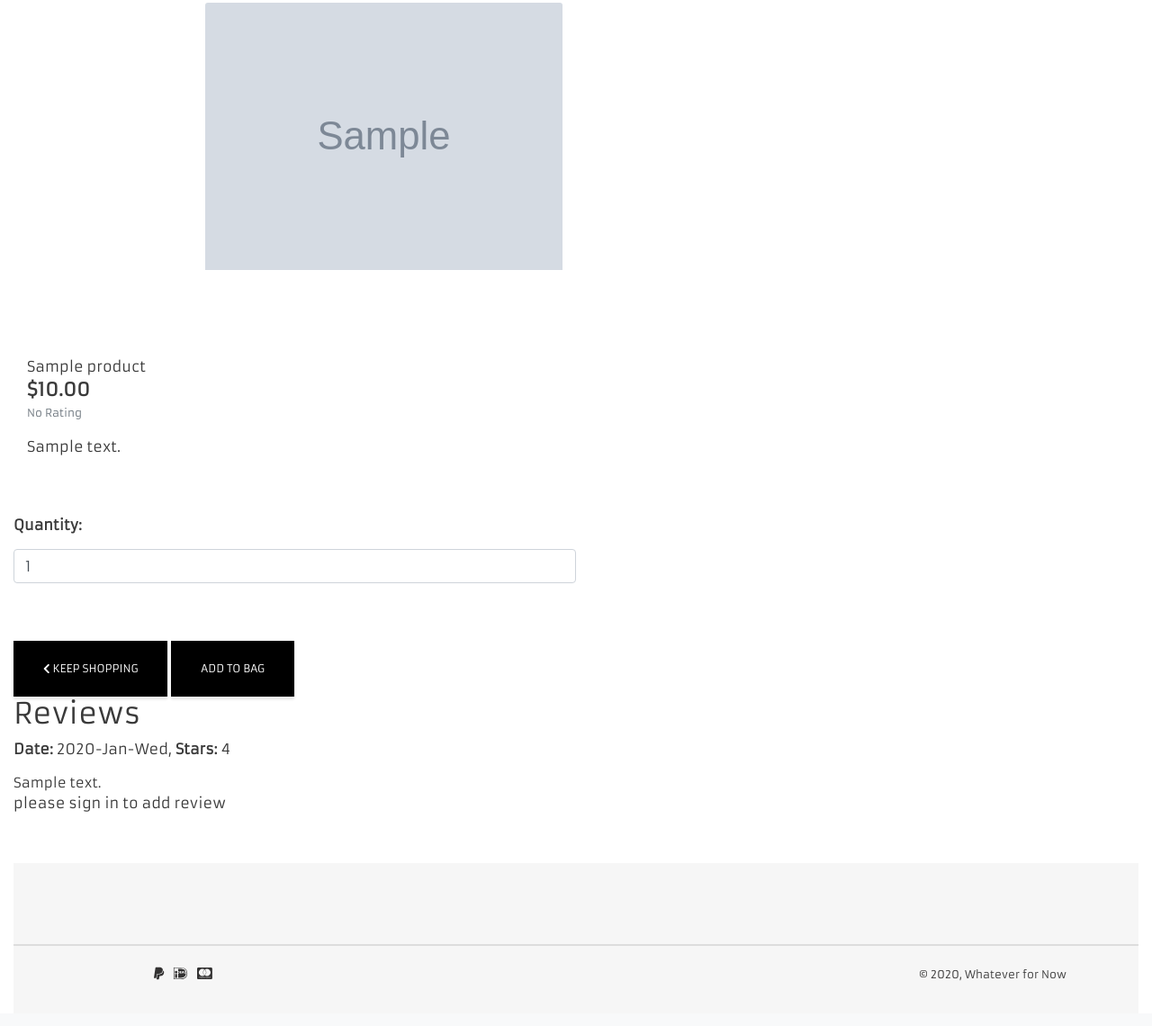
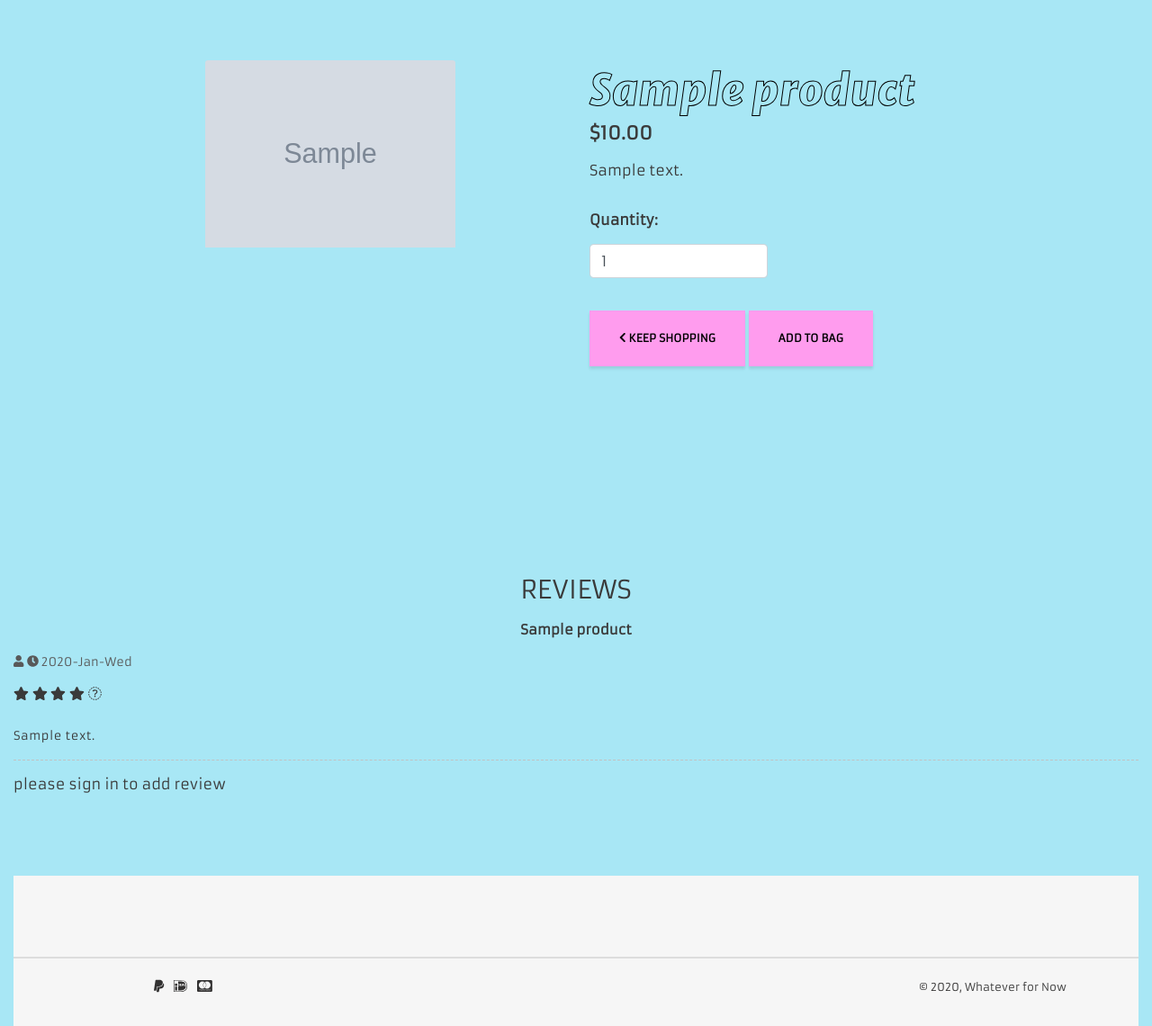
Before and after one commit to Code-Institute-Submissions/Marshmello88-fullstack_project, a Django app: page /products/1 in a window 1280 px wide. Shown: the part 145-1285 px from the top of the page at 90% size. Before the commit the page ends 1235 px from the top, so only its background shows below. Run offline with Django 3.2, Linux system fonts and the light colour scheme; tables that the repository leaves empty hold one stand-in row (values such as "Sample post"); grey boxes marked "Sample" are stand-in pictures; some libraries are stand-ins or nearby versions; some web fonts are replaced.

Commit message:
added stars to rating

```diff
--- a/catalog/models.py
+++ b/catalog/models.py
@@ -93,10 +93,7 @@ class ProductReview(models.Model):
     user = models.ForeignKey(User,blank=True, null=True ,related_name='reviews', on_delete=models.CASCADE)
     subject = models.TextField(blank=True, null=True)
     content = models.TextField(blank=True, null=True)
-    stars = models.IntegerField(default=1)
+    stars = models.IntegerField()
 
     created_at = models.DateTimeField(auto_now_add=True)
     updated_at = models.DateTimeField(auto_now=True)
-
-    def __str__(self):
-        return self.subject
--- a/catalog/templates/product_detail.html
+++ b/catalog/templates/product_detail.html
@@ -2,40 +2,32 @@
 {% load static %}
 {% block page_header %}
 <div class="container header-container">
-<div class="row">
+<!--<div class="row">
    <div class="col"></div>
-</div>
+   </div>-->
 {% endblock %}
 {% block content %}
 <div class="overlay"></div>
-<div class="container-fluid">
+<div class="container-fluid bgcolorpd">
    <div class="row">
+      <!-- IMAGE -->
       <div class="col-12 col-md-6 col-lg-4 offset-lg-2">
-      <div class="image-container my-5">
+         <div class="imagecontainer my-5">
             {% if product.image %}
             <a href="{{ product.image.url }}" target="_blank">
-         <img class="card-img-top img-fluid" src="{{ product.image.url }}" alt="{{ product.name }}">
-         </a>
+            <img class="card-img-top img-fluid" src="{{ product.image.url }}" alt="{{ product.name }}"> </a>
             {% else %}
-         <a href="">
-         <img class="card-img-top img-fluid" src="{{ MEDIA_URL }}noimage.png" alt="{{ product.name }}">
-         </a>
+            <a href=""><img class="card-img-top img-fluid" src="{{ MEDIA_URL }}noimage.png" alt="{{ product.name }}"></a>
             {% endif %}
          </div>
       </div>
-</div>
+      <!-- DESCRIPTION etc-->
       <div class="col-12 col-md-6 col-lg-4">
          <div class="product-details-container mb-5 mt-md-5">
-      <p class="mb-0">{{ product.name }}</p>
+            <p class="mb-0 productname">{{ product.name }}</p>
             <p class="lead mb-0 text-left font-weight-bold">${{ product.price }}</p>
-      {% if product.rating %}
-      <small class="text-muted"><i class="fas fa-star mr-1"></i>{{ product.rating }} / 5</small>
-      {% else %}
-      <small class="text-muted">No Rating</small>
-      {% endif %}
             <p class="mt-3">{{ product.description }}</p>
-   </div>
-</div>
+            <!--ADD TO CART FORM-->
             <form class="form" action="{% url 'add_to_cart' product.id %}" method="POST">
                {% csrf_token %}
                <div class="form-row">
@@ -48,27 +40,41 @@
                      </div>
                   </div>
                   <div class="col-12">
-         <a href="{% url 'products' %}" class="btn btn-outline-black rounded-0 mt-5">
-         <span class="icon">
-         <i class="fas fa-chevron-left"></i>
-         </span>
-         <span class="text-uppercase">Keep Shopping</span>
-         </a>
-         <input type="submit" class="btn btn-black rounded-0 text-uppercase mt-5" value="Add to Bag">
+                     <a href="{% url 'products' %}" class="btn cartbtn btn-outline-black rounded-0">
+                     <span class="icon"> <i class="fas fa-chevron-left"></i></span>
+                     <span class="textcartbtn">Keep Shopping</span></a>
+                     <input type="submit" class="btn cartbtn rounded-0 text-uppercase" value="Add to Bag">
                   </div>
                   <input type="hidden" name="redirect_url" value="{{ request.path }}">
                </div>
             </form>
-<h2 class="subtitle">Reviews </h2>
-<div class="reviews">
+         </div>
+      </div>
+   </div>
+   <!--REVIEW SECTION-->
+   <div class="reviewheader">
+      <div class="headerInnerContainer">
+         <h5 class="reviewtitle">Reviews</h5>
+         <h6 class="reviewsHeader">{{ product.name }}</h6>
+      </div>
+   <div class="reviews flex-wrap">
       {% for review in product.reviews.all %}
       <div class="notification">
-      <p>
-         <strong> Date: </strong> {{ review.created_at|date:"Y-M-D" }},
-         <strong> Stars:  </strong> {{ review.stars }}
+         <p class ="reviewtxt">
+            <span> <i class="fas fa-user"></i> </span>{{ request.user.username }}
+            <span> <i class="fas fa-clock"></i></span> {{ review.created_at|date:"Y-M-D" }} <br>
          </p>
+        <!-- <p><strong> Stars: </strong> {{ review.stars }} </p> -->
+      <i class="fa fa-star{% if review.stars < 1 %}-o empty{% endif %}"></i>
+      <i class="fa fa-star{% if review.stars < 2 %}-o empty{% endif %}"></i>
+      <i class="fa fa-star{% if review.stars < 3 %}-o empty{% endif %}"></i>
+      <i class="fa fa-star{% if review.stars < 4 %}-o empty{% endif %}"></i>
+      <i class="fa fa-star{% if review.stars < 5 %}-o empty{% endif %}"></i>
       </div>
+   </div>
+   <div class="reviewbody">
       {{ review.content }}
+   </div>
    {% empty %}
    <div class="notification">
       No reviews yet.
@@ -80,12 +86,12 @@
          {% csrf_token %}
          <div class="field">
             <label> Stars </label>
-			<select class="star-rating">
-	<option name="review" value="5"> 5</option>
-	<option name="review" value="4"> 4</option>
-	<option name="review" value="3"> 3</option>
-	<option name="review" value="2"> 2</option>
-	<option name="review" value="1"> 1</option>
+            <select class="stars" name="stars">
+               <option  value="5"> 5</option>
+               <option  value="4"> 4</option>
+               <option  value="3"> 3</option>
+               <option  value="2"> 2</option>
+               <option  value="1"> 1</option>
             </select>
          </div>
          <div class="field">
@@ -100,6 +106,7 @@
             </div>
          </div>
       </form>
+      </div>
       {% else %}
       <p> please sign in to add review </p>
       {% endif %}
--- a/catalog/views.py
+++ b/catalog/views.py
@@ -64,15 +64,15 @@ def product_detail(request, product_id):
 
 def add_review(request, product_id):
     product = get_object_or_404(Product, pk=product_id)
-
+    print(f"product: {product}")
     if request.method == 'POST' and request.user.is_authenticated:
-        stars = request.POST.get('stars', 3)
+        print(f"star in the request: {request.POST['stars']}")
+        stars = request.POST.get('stars', 4)
         content = request.POST.get('content', '')
 
         review = ProductReview.objects.create(product=product, user=request.user, stars=stars, content=content)
         review.save()
 
-        print(f"REQUEST: {request.POST}")
 
 
         return redirect(reverse('product_detail', args=[product_id]))
--- a/static/css/styles.css
+++ b/static/css/styles.css
@@ -433,6 +433,79 @@ width: 100%;
     /*transform: translate(-50%, -50%);*/
 }
 
+.imagecontainer {
+width: 70%;
+height: auto;
+}
+
+.cartbtn {
+background: #FF9CEE;
+
+}
+
+.bgcolorpd {
+background-color: /*#B8FBFF;*/ #A8E7F5;
+}
+
+.bgcolorpd {
+padding-top: 4rem;
+}
+
+
+.reviewbody {
+    font-size: 13px;
+    margin-top: 4px;
+    line-height: 1.6;
+    letter-spacing: 0.04em;
+    white-space: pre-line;
+    margin-bottom: 15px;
+    padding-bottom: 15px;
+    border-bottom: 1px dashed #c2c2c2;
+
+}
+
+.reviewheader {
+position: relative;
+    padding: 24px 0 20px 0;
+    margin-top: 10rem;
+}
+
+.reviewheader .headerInnerContainer {
+    text-align: center;
+    overflow: hidden;
+}
+
+.reviewtitle {
+    text-transform: uppercase;
+    font-size: 28px;
+    display: inline-block;
+    position: relative;
+    padding: 0 15px;
+}
+
+h6.reviewsHeader {
+    font-weight: bold;
+    margin-top: 10px;
+    font-size: 15px;
+    padding-bottom: 10px;
+}
+
+.reviewtxt {
+    font-weight: 300;
+    font-size: 13px;
+    line-height: 18px;
+    color: #595959 !important;
+}
+
+.productname{
+font-family: 'Merriweather Sans', sans-serif;
+font-size: 48px;
+color: transparent;
+ -webkit-text-stroke-width: 1px;
+    -webkit-text-stroke-color: black;
+
+}
+
 .addtocartbtn {
     margin-top: 18rem;
 }
@@ -585,6 +658,10 @@ p {
     padding: 1.25rem 2rem;
     font-size: 80%;
     text-transform: uppercase;
+    color: #000000;
+    letter-spacing: 0.11px;
+    text-align: center;
+    font-weight: 900;
 }
 
 .btn-primary {
--- a/templates/base.html
+++ b/templates/base.html
@@ -14,6 +14,7 @@
 	<link href="https://fonts.googleapis.com/css?family=Varela+Round" rel="stylesheet" />
 	<link href="https://allfont.net/allfont.css?fonts=armata" rel="stylesheet" type="text/css" />
 	<link href="https://fonts.googleapis.com/css2?family=Armata&display=swap" rel="stylesheet">
+    <link href="https://fonts.googleapis.com/css2?family=Merriweather+Sans:ital,wght@1,800&display=swap" rel="stylesheet">
 	<link href="https://fonts.googleapis.com/css?family=Nunito:200,200i,300,300i,400,400i,600,600i,700,700i,800,800i,900,900i" rel="stylesheet" />
     <link rel="stylesheet" href="{% static 'css/styles.css' %}"></head>
     <script src="https://code.jquery.com/jquery-3.4.1.slim.min.js" integrity="sha384-J6qa4849blE2+poT4WnyKhv5vZF5SrPo0iEjwBvKU7imGFAV0wwj1yYfoRSJoZ+n" crossorigin="anonymous"></script>
```
Lines whose indentation alone changed are shown as unchanged.
